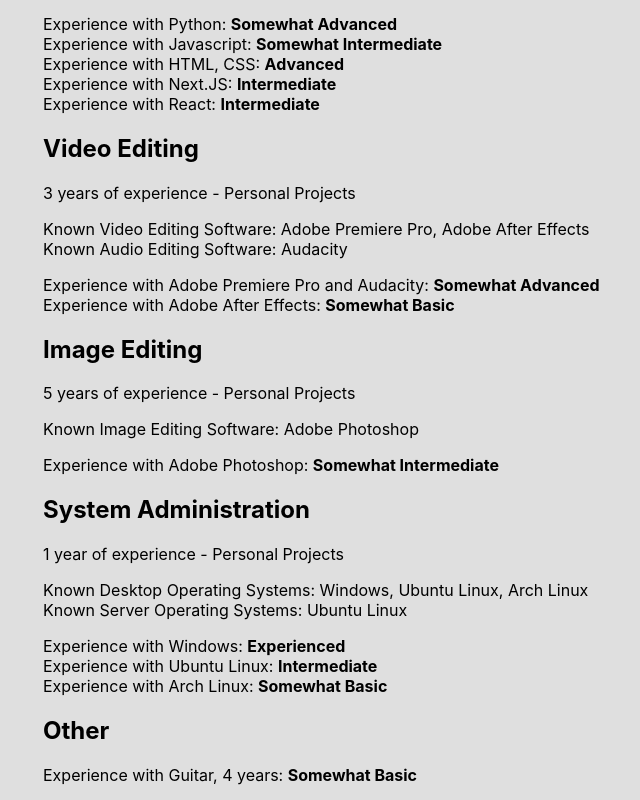
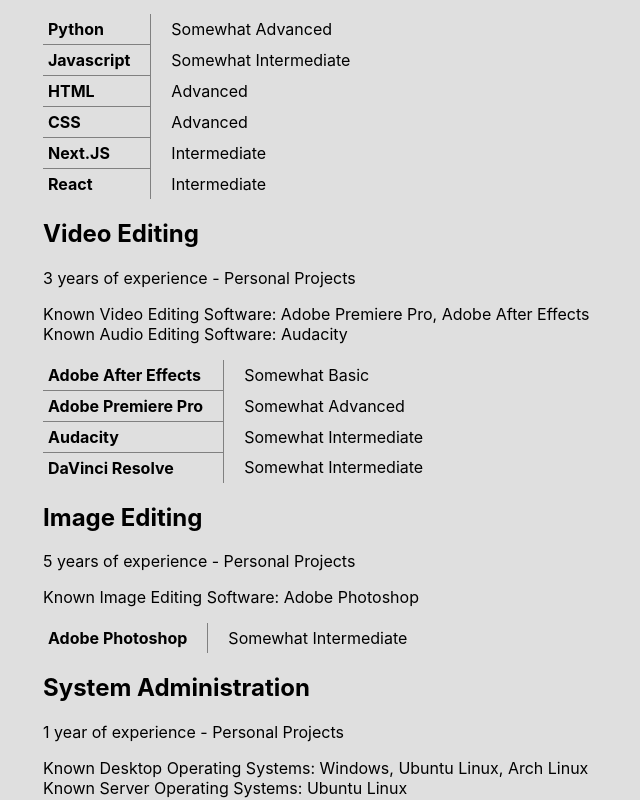
Before and after one commit to rackodo/rackodo-home-page, a Next.js app: page / in a window 1280 px wide. Shown: the part 3120-3920 px from the top of the page, without its empty margins (207-847 px from the left). Built offline with nearby package versions, Linux system fonts and the light colour scheme.

Commit message:
updated skills components

```diff
--- a/components/navbar.js
+++ b/components/navbar.js
@@ -49,7 +49,7 @@
 const NavbarLink = ({href, icon}) => {
 	return (
 		// eslint-disable-next-line @next/next/link-passhref
-		<Link href={href}>
+		<Link href={href} >
 			<div className="cell"><a href={href}><i className={icon}></i></a></div>
 		</Link>
 	)
--- a/components/skills.js
+++ b/components/skills.js
@@ -18,13 +18,14 @@
 					Known Programming Languages: Python, Javascript<br />
 					Known Markup and Stylesheet Languages: HTML, CSS, Next.JS
 				</p>
-				<ul>
+				<table>
 					<SkillPoint skill="Python" experience="Somewhat Advanced" />
 					<SkillPoint skill="Javascript" experience="Somewhat Intermediate" />
-					<SkillPoint skill="HTML, CSS" experience="Advanced" />
+					<SkillPoint skill="HTML" experience="Advanced" />
+					<SkillPoint skill="CSS" experience="Advanced" />
 					<SkillPoint skill="Next.JS" experience="Intermediate" />
 					<SkillPoint skill="React" experience="Intermediate" />
-				</ul>
+				</table>
 			</SkillList>
 			<SkillList title="Video Editing">
 				<p>
@@ -34,10 +35,12 @@
 					Known Video Editing Software: Adobe Premiere Pro, Adobe After Effects<br />
 					Known Audio Editing Software: Audacity
 				</p>
-				<ul>
-					<SkillPoint skill="Adobe Premiere Pro and Audacity" experience="Somewhat Advanced" />
+				<table>
 					<SkillPoint skill="Adobe After Effects" experience="Somewhat Basic" />
-				</ul>
+					<SkillPoint skill="Adobe Premiere Pro" experience="Somewhat Advanced" />
+					<SkillPoint skill="Audacity" experience="Somewhat Intermediate" />
+					<SkillPoint skill="DaVinci Resolve" experience="Somewhat Intermediate" />
+				</table>
 			</SkillList>
 			<SkillList title="Image Editing">
 				<p>
@@ -46,9 +49,9 @@
 				<p>
 					Known Image Editing Software: Adobe Photoshop
 				</p>
-				<ul>
+				<table>
 					<SkillPoint skill="Adobe Photoshop" experience="Somewhat Intermediate" />
-				</ul>
+				</table>
 			</SkillList>
 			<SkillList title="System Administration">
 				<p>
@@ -58,16 +61,16 @@
 					Known Desktop Operating Systems: Windows, Ubuntu Linux, Arch Linux<br />
 					Known Server Operating Systems: Ubuntu Linux
 				</p>
-				<ul>
+				<table>
 					<SkillPoint skill="Windows" experience="Experienced" />
 					<SkillPoint skill="Ubuntu Linux" experience="Intermediate" />
 					<SkillPoint skill="Arch Linux" experience="Somewhat Basic" />
-				</ul>
+				</table>
 			</SkillList>
 			<SkillList title="Other">
-				<ul>
+				<table>
 					<SkillPoint skill="Guitar, 4 years" experience="Somewhat Basic" />
-				</ul>
+				</table>
 			</SkillList>
 		</div>
 	)
@@ -91,7 +94,10 @@
 
 const SkillPoint = ({skill, experience}) => {
 	return (
-		<li>Experience with {skill}: <span className="skillExperience">{experience}</span></li>
+		<tr>
+			<th>{skill}</th>
+			<td>{experience}</td>
+		</tr>
 	)
 }
 
--- a/styles/Skills/base.css
+++ b/styles/Skills/base.css
@@ -26,6 +26,24 @@
     background-color: black;
 }
 
+.skills table {
+    border-collapse: collapse;
+}
+
+.skills th {
+    text-align: left;
+    padding: 5px 20px 5px 5px;
+    border-right: 1px gray solid;
+}
+
+.skills table tr:not(:last-child) th {
+    border-bottom: 1px gray solid;
+}
+
+.skills td {
+    padding-left: 20px;
+}
+
 @media screen and (min-width: 900px) {
     .skills {
         padding: 20px 250px;
```
